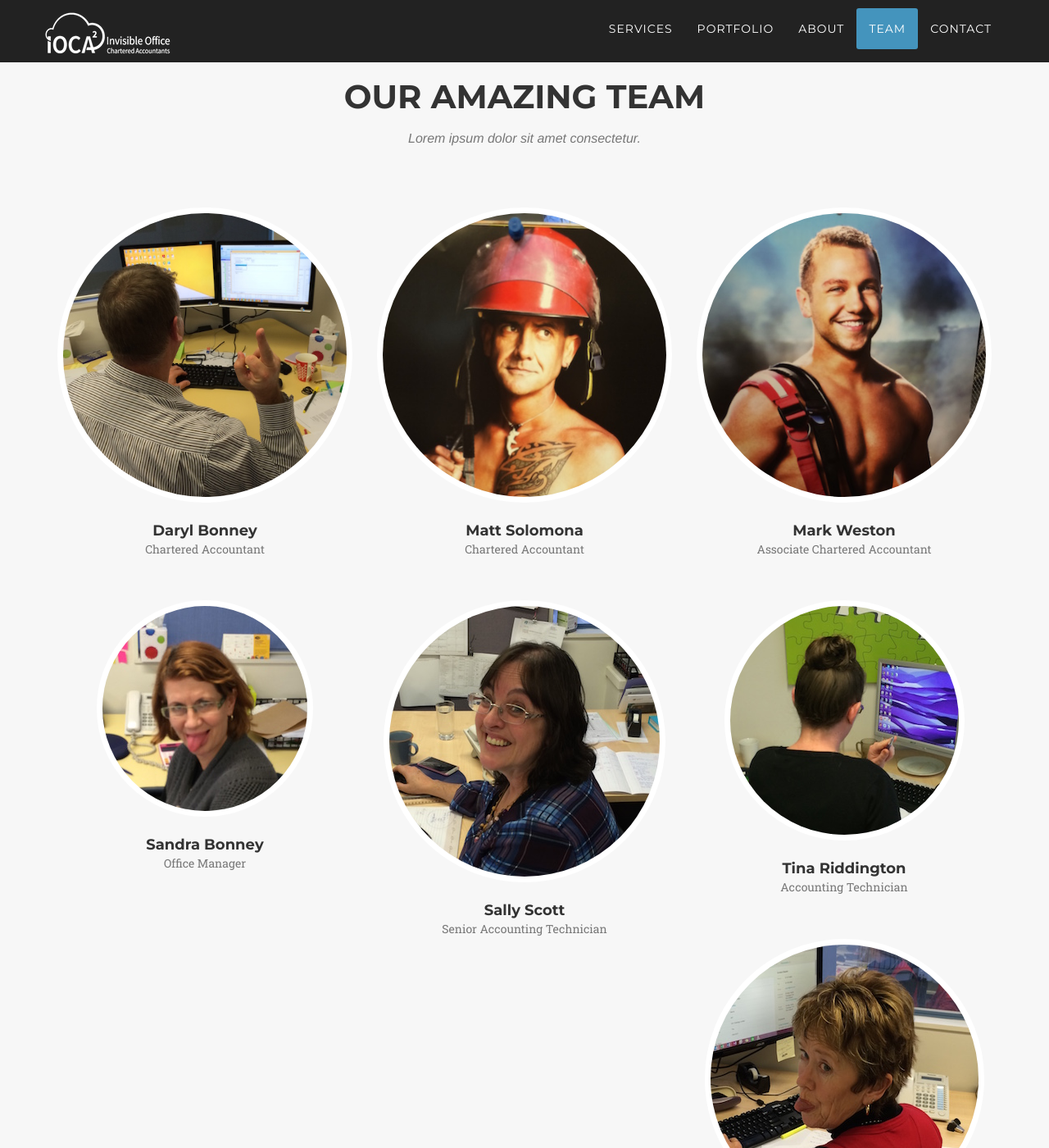
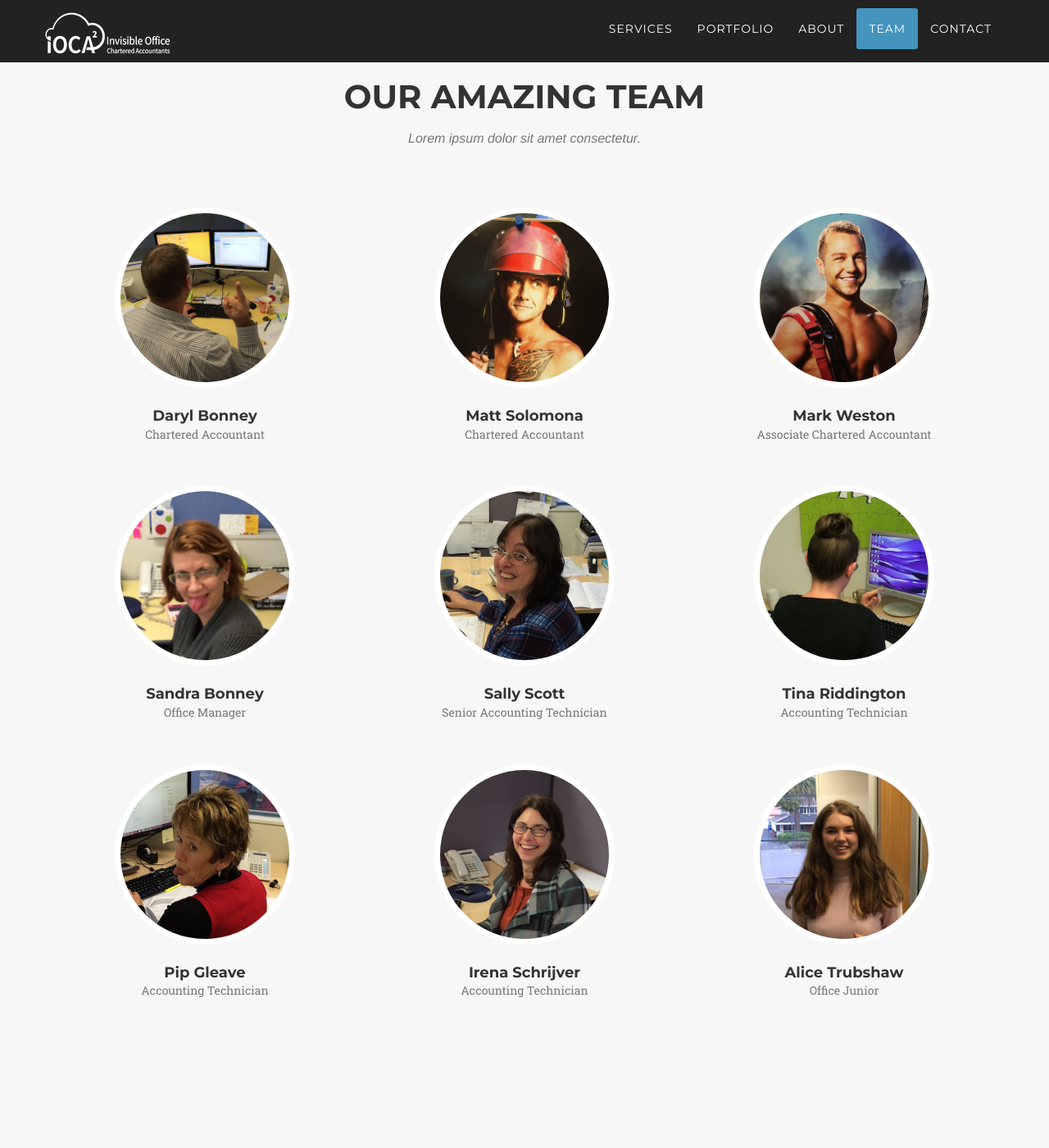
Before and after one commit to Bonneykins/IOCA-website-3, a Jekyll site: the page built from index.html, in a window 1280 px wide and 1400 px high, scrolled down 3498 px. Shown: the whole window at 82% size. Built offline with Jekyll 4.4.1, drawn with Linux system fonts in a browser that asks for light colours; nearby versions of some CDN libraries; some web fonts are replaced.

Commit message:
limited team photo size in css

```diff
--- a/css/agency.css
+++ b/css/agency.css
@@ -643,6 +643,8 @@ section h3.section-subheading {
 .team-member img {
     margin: 0 auto;
     border: 7px solid #fff;
+    max-width: 220px;
+    max-height: auto;
 }
 
 .team-member h4 {
```
